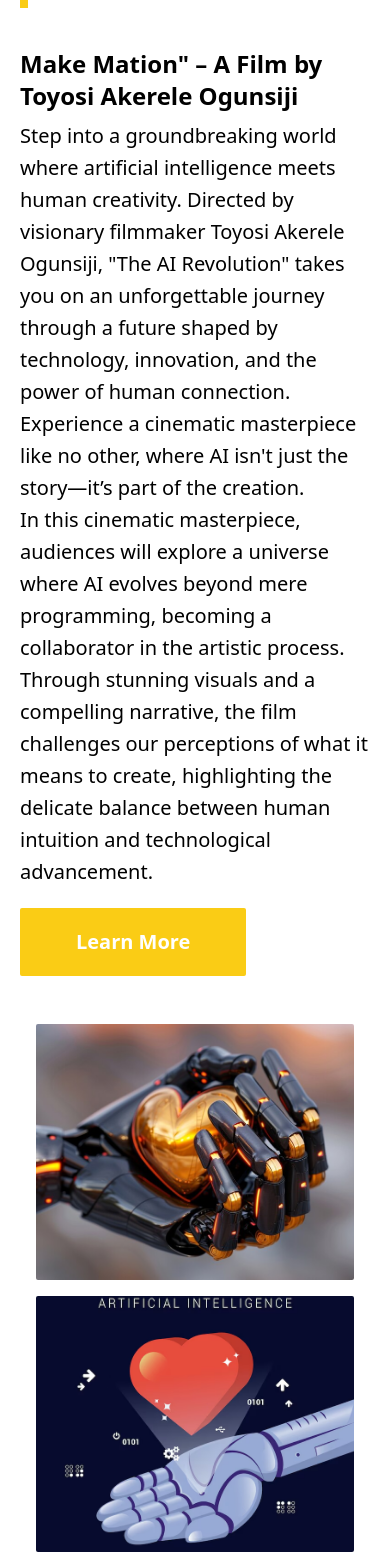
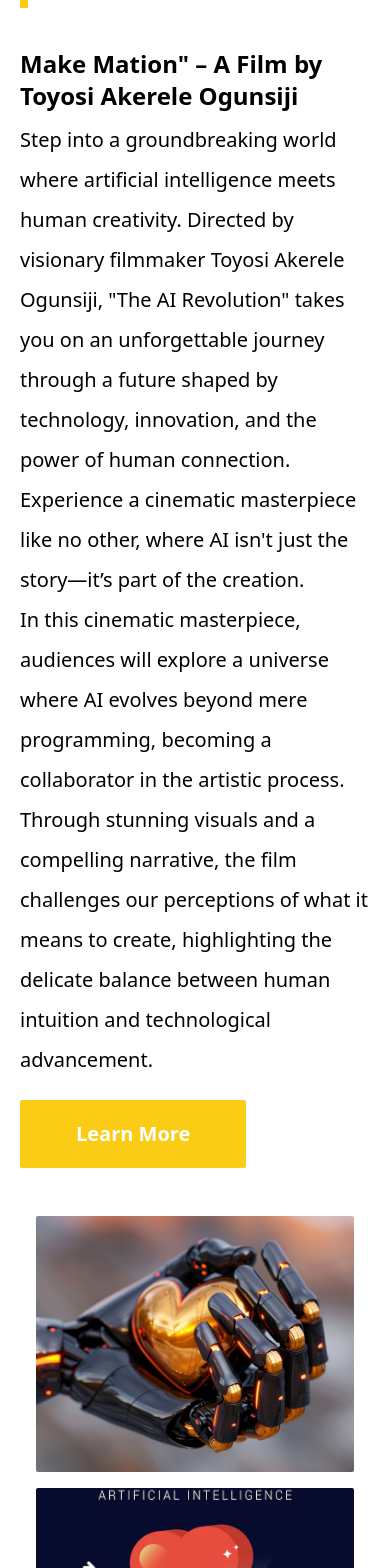
Before and after one commit to Dev-Noble-coder/Make-Mation, a React (Vite) app: page / in a window 390 px wide. Shown: the part 960-2528 px from the top of the page. Built offline with nearby package versions, Linux system fonts and the light colour scheme.

Commit message:
corrections

```diff
--- a/src/Components/Section/AboutUs.jsx
+++ b/src/Components/Section/AboutUs.jsx
@@ -16,8 +16,8 @@ const AboutUs = () => {
             <div className='grid grid-cols-1 lg:grid-cols-2 mt-10 sm:mt-16 gap-8'>
                 <div>
                     <h2 className='text-2xl font-semibold pb-2'>Make Mation" – A Film by Toyosi Akerele Ogunsiji</h2>
-                    <p className='text-xl leading-8 sm:leading-10'>Step into a groundbreaking world where artificial intelligence meets human creativity. Directed by visionary filmmaker Toyosi Akerele Ogunsiji, "The AI Revolution" takes you on an unforgettable journey through a future shaped by technology, innovation, and the power of human connection. Experience a cinematic masterpiece like no other, where AI isn't just the story—it’s part of the creation.</p>
-                    <p className='text-xl leading-8 sm:leading-10 mb-5'>In this cinematic masterpiece, audiences will explore a universe where AI evolves beyond mere programming, becoming a collaborator in the artistic process. Through stunning visuals and a compelling narrative, the film challenges our perceptions of what it means to create, highlighting the delicate balance between human intuition and technological advancement.</p>
+                    <p className='text-xl leading-10'>Step into a groundbreaking world where artificial intelligence meets human creativity. Directed by visionary filmmaker Toyosi Akerele Ogunsiji, "The AI Revolution" takes you on an unforgettable journey through a future shaped by technology, innovation, and the power of human connection. Experience a cinematic masterpiece like no other, where AI isn't just the story—it’s part of the creation.</p>
+                    <p className='text-xl leading-10 mb-5'>In this cinematic masterpiece, audiences will explore a universe where AI evolves beyond mere programming, becoming a collaborator in the artistic process. Through stunning visuals and a compelling narrative, the film challenges our perceptions of what it means to create, highlighting the delicate balance between human intuition and technological advancement.</p>
                     <Link to='/aboutTheMovie'><button className='bg-yellow-400 py-5 px-14 text-white text-xl font-semibold rounded-sm'>Learn More</button></Link>
                 </div>
                 <div>
--- a/src/Components/Section/MeetDirector.jsx
+++ b/src/Components/Section/MeetDirector.jsx
@@ -12,8 +12,8 @@ const MeetDirector = () => {
             <div className=' grid grid-cols-1 lg:grid-cols-2 place-items-center mt-10 sm:mt-16 gap-5'>
                 <div>
                     <h3 className='text-2xl font-semibold pb-2'>Toyosi Akerele Ogunsiji</h3>
-                    <p className='text-xl leading-8 sm:leading-10'>Toyosi Akerele-Ogunsiji born Oluwatoyosi Akerele, 8 November 1983 is a Nigerian social entrepreneur and human development expert whose work cuts across entrepreneurship, education, youth development and public leadership. She is the founder and chief executive officer of Rise Networks, a Nigeria-based private and public sector funded clarification needed Youth Interest social enterprise.</p>
-                    <p className='text-xl leading-8 sm:leading-10 pb-5'>She is the director of the movie called <span className='text-2xl font-bold'>MAKE <span className='text-yellow-400'>MATION</span></span></p>
+                    <p className='text-xl leading-10'>Toyosi Akerele-Ogunsiji born Oluwatoyosi Akerele, 8 November 1983 is a Nigerian social entrepreneur and human development expert whose work cuts across entrepreneurship, education, youth development and public leadership. She is the founder and chief executive officer of Rise Networks, a Nigeria-based private and public sector funded clarification needed Youth Interest social enterprise.</p>
+                    <p className='text-xl leading-10 pb-5'>She is the director of the movie called <span className='text-2xl font-bold'>MAKE <span className='text-yellow-400'>MATION</span></span></p>
                     <Link to='/aboutTheAuthor'><button className='bg-yellow-400 py-5 px-14 text-white text-xl font-semibold rounded-sm'>Learn More</button></Link>
                 </div>
                 <div>
```
